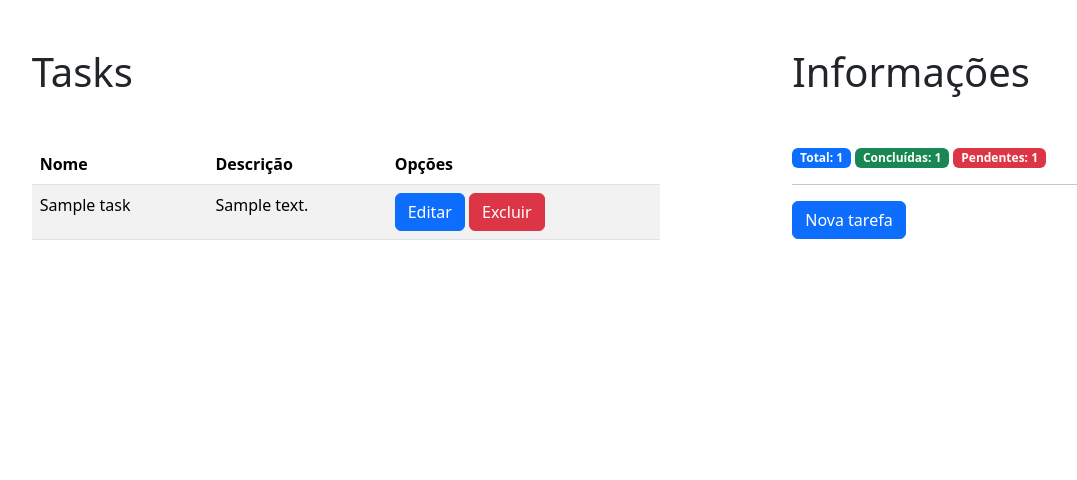
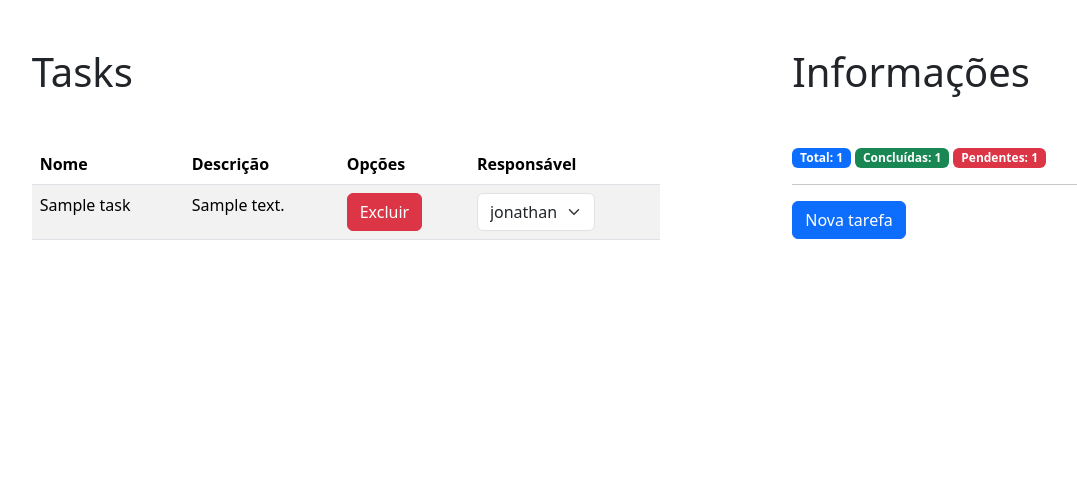
Before and after one commit to thanwill/kanban-up, a Django app: template templates/tasks/index.html in a window 1280 px wide. Shown: the part 136-616 px from the top of the page, without its empty margins (77-1154 px from the left). Run offline with Django 3.2, Linux system fonts and the light colour scheme; data comes from the database, SQL or seed files in the repository; both versions use the stored data as it was after the commit; tables that the repository leaves empty hold one stand-in row (values such as "Sample post"); the template is opened without the code that fills it: values that come from a table or form of the project are taken from there, most other values are stand-ins (such as "Sample title", 1, 10 or a date in 2020); form fields are guessed from the names that the template uses.

Commit message:
Cria opção para alterar o usuário e excluir o card
Signed-off-by: Jonathan Pereira <jonathan14willian@gmail.com>

```diff
--- a/templates/tasks/index.html
+++ b/templates/tasks/index.html
@@ -12,6 +12,7 @@
                     <th>Nome</th>
                     <th>Descrição</th>
                     <th>Opções</th>
+                    <th>Responsável</th>
                 </tr>
                 </thead>
                 <tbody>
@@ -19,10 +20,28 @@
                     <tr>
                         <td>{{ task.title }}</td>
                         <td>{{ task.description }}</td>
+                        <!-- botão para trocar o usuário da taréfa-->
                         <td>
-                            <a href="#" class="btn btn-primary">Editar</a>
-                            <a href="#" class="btn btn-danger">Excluir</a>
+                            <a href="{% url 'tasks:delete_task' task.id %}" class="btn btn-danger">Excluir</a>
                         </td>
+                        <td>
+                            <form method="post" action="{% url 'tasks:change_user' task.id 0 %}"
+                                  style="display:inline;">
+                                {% csrf_token %}
+                                <label>
+                                    <select name="user_id" class="form-select"
+                                            onchange="this.form.action='{% url 'tasks:change_user' task.id 0 %}'.replace('0', this.value); this.form.submit()">
+                                        {% for user in users %}
+                                            <option value="{{ user.id }}"
+                                                    {% if user.id == task.user.id %}selected{% endif %}>
+                                                {{ user.username }}
+                                            </option>
+                                        {% endfor %}
+                                    </select>
+                                </label>
+                            </form>
+                        </td>
+
                     </tr>
                 {% endfor %}
             </table>
@@ -36,6 +55,7 @@
             <button type="button" class="btn btn-primary" data-bs-toggle="modal" data-bs-target="#createModalTask">
                 Nova tarefa
             </button>
+
         </div>
 
     </div>
@@ -81,4 +101,5 @@
             </div>
         </div>
     </div>
+
 {% endblock %}
```
Also changed, not shown: tasks/urls.py (+7 -1 lines), tasks/views.py (+9 -2 lines), db.sqlite3.
